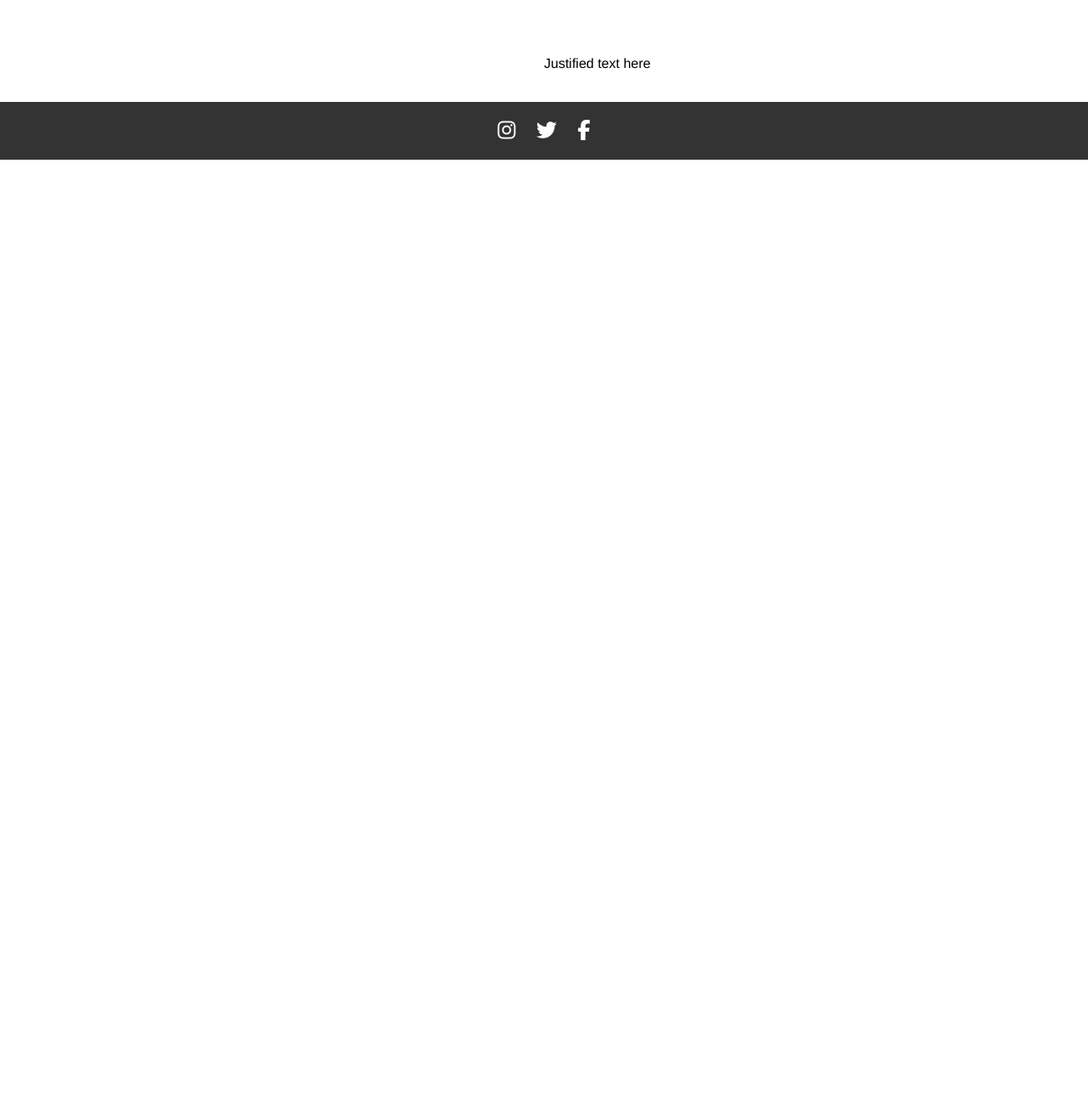
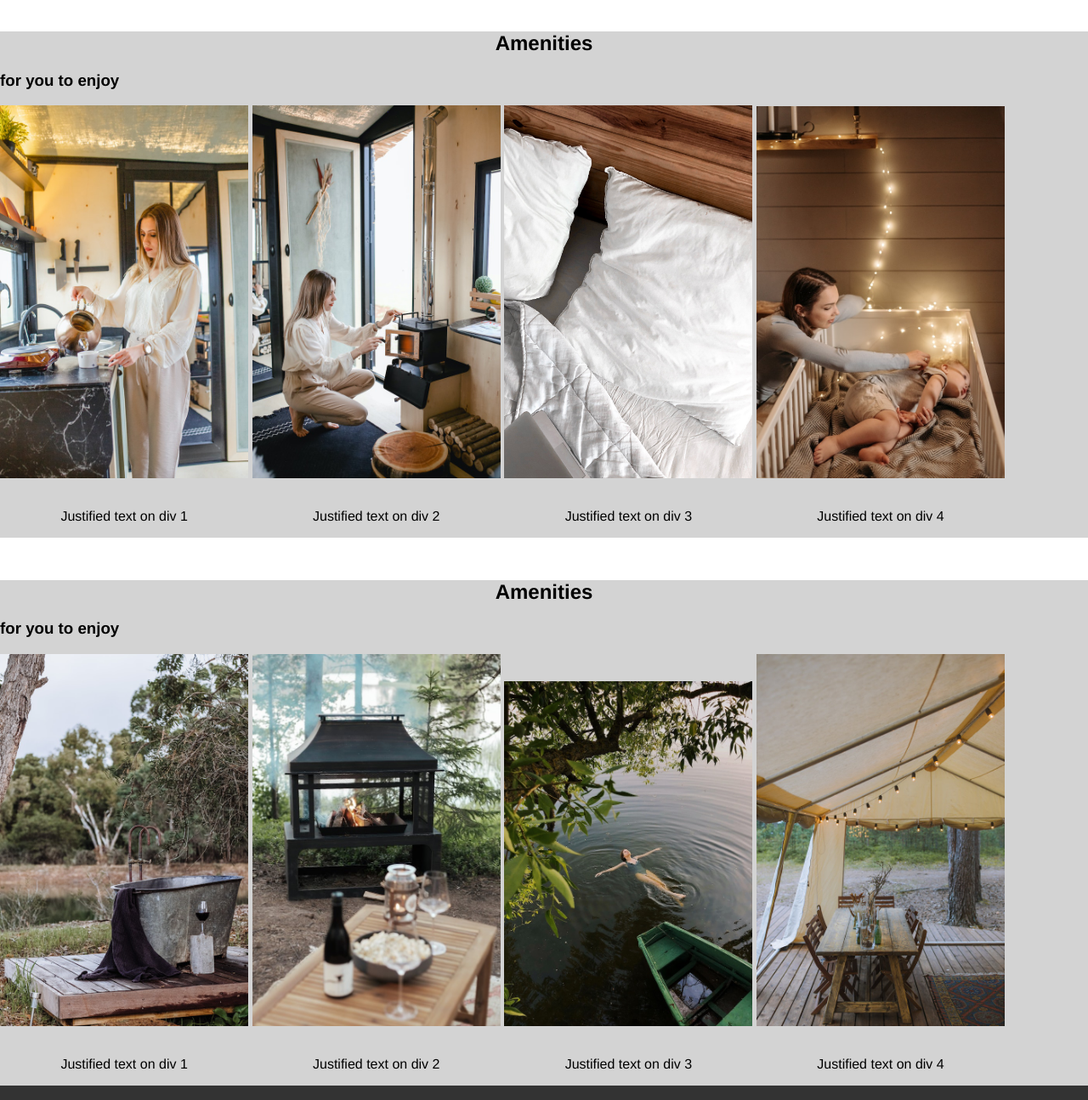
Before and after one commit to Raffa-G/Lake-tiny, a plain HTML site: page index.html in a window 1280 px wide. Shown: the part 1300-2595 px from the top of the page at 85% size. Before the commit the page ends 1488 px from the top, so only its background shows below. Drawn offline with Linux system fonts and the light colour scheme.

Commit message:
increate new section 'amenities-outside' and  insert images to sections 'about' and amenities

```diff
--- a/assets/css/style.css
+++ b/assets/css/style.css
@@ -47,6 +47,7 @@ nav a:hover {
     color: rgb(79, 150, 117);
 }
 nav li {
+    font-size: 150%;
     padding-left: 20px;
     letter-spacing: 2px;
 }
@@ -95,6 +96,11 @@ footer {
     nav {
         width: 100%;
     }
+    nav li {
+        font-size: 110%;
+        padding-left: 20px;
+        letter-spacing: 2px;
+    }
 }
 
 /* Hero Section */
@@ -127,11 +133,11 @@ footer {
 
 /* Amenities Section */
 
-.amenities {
-    display: flex;
-    flex-wrap: wrap;
-    justify-content: center;
-    margin-top: 50px;
+#amenities-inside {
+    background-color: lightgrey;
+}
+#amenities-outside {
+    background-color: lightgrey;
 }
 
 .amenities-title {
@@ -139,7 +145,7 @@ footer {
     margin-bottom: 10px;
     text-align: center;
 }
-.amenities-section h3 {
+.amenities-inside h3 {
     margin-top: 10px;
     margin-bottom: 50px;
     text-align: center;
@@ -153,6 +159,14 @@ footer {
 .amenities-div img {
     width: 100%;
     margin-bottom: 20px;
+}
+
+@media only screen and (max-width: 767px) {
+    .amenities-div {
+        width: 100%;
+        text-align: center;
+        display: inline-grid;
+    }
 }
 
 /* About Section */
--- a/index.html
+++ b/index.html
@@ -31,39 +31,58 @@
     <p class="hero-text">Escape to the Lake</p>
   </section>
 
+   <!-- About Section -->
+   <section class="about-section">
+    <div class="about-img">
+      <img src="assets/images/about-img.jpg" alt="">
+    </div>
+    <div class="about-text">
+      <p>Justified text here</p>
+    </div>
+  </section>
+
   <!-- Amenities Section -->
-  <section class="amenities-section">
+  <section id="amenities-inside">
     <h2 class="amenities-title">Amenities</h2>
     <h3>for you to enjoy</h3>
     <div class="amenities-div">
-      <img src="assets/images/amen-img-1.jpg" alt="">
+      <img src="assets/images/amen-inside-1.jpg" alt="">
       <p>Justified text on div 1</p>
     </div>
     <div class="amenities-div">
-      <img src="assets/images/amen-img-2.jpg" alt="">
+      <img src="assets/images/amen-inside-2.jpg" alt="">
       <p>Justified text on div 2</p>
     </div>
     <div class="amenities-div">
-        <img src="assets/images/amen-img-3.jpg" alt="">
+        <img src="assets/images/amen-inside-3.jpg" alt="">
         <p>Justified text on div 3</p>
       </div>
       <div class="amenities-div">
-        <img src="assets/images/amen-img-4.jpg" alt="">
+        <img src="assets/images/amen-inside-4.jpg" alt="">
         <p>Justified text on div 4</p>
       </div>
     </section>
 
-    <!-- About Section -->
-    <section class="about-section">
-      <div class="about-img">
-        <img src="about-img.jpg" alt="">
+    <section id="amenities-outside">
+      <h2 class="amenities-title">Amenities</h2>
+      <h3>for you to enjoy</h3>
+      <div class="amenities-div">
+        <img src="assets/images/amen-outside-1.jpg" alt="">
+        <p>Justified text on div 1</p>
       </div>
-      <div class="about-text">
-        <p>Justified text here</p>
+      <div class="amenities-div">
+        <img src="assets/images/amen-outside-2.jpg" alt="">
+        <p>Justified text on div 2</p>
       </div>
-    </section>
-
-
+      <div class="amenities-div">
+          <img src="assets/images/amen-outside-3.jpg" alt="">
+          <p>Justified text on div 3</p>
+        </div>
+        <div class="amenities-div">
+          <img src="assets/images/amen-outside-4.jpg" alt="">
+          <p>Justified text on div 4</p>
+        </div>
+      </section>
 
       </main>
       <footer>
```
Also changed, not shown: assets/images/about-img.jpg (added), assets/images/amen-img-4.jpg (deleted), assets/images/amen-inside-1.jpg (renamed from assets/images/amen-img-1.jpg), assets/images/amen-inside-2.jpg (renamed from assets/images/amen-img-2.jpg), assets/images/amen-inside-3.jpg (added), assets/images/amen-inside-4.jpg (added), assets/images/amen-outside-1.jpg (added), assets/images/amen-outside-2.jpg (added), assets/images/amen-outside-3.jpg (renamed from assets/images/amen-img-3.jpg), assets/images/amen-outside-4.jpg (added).
